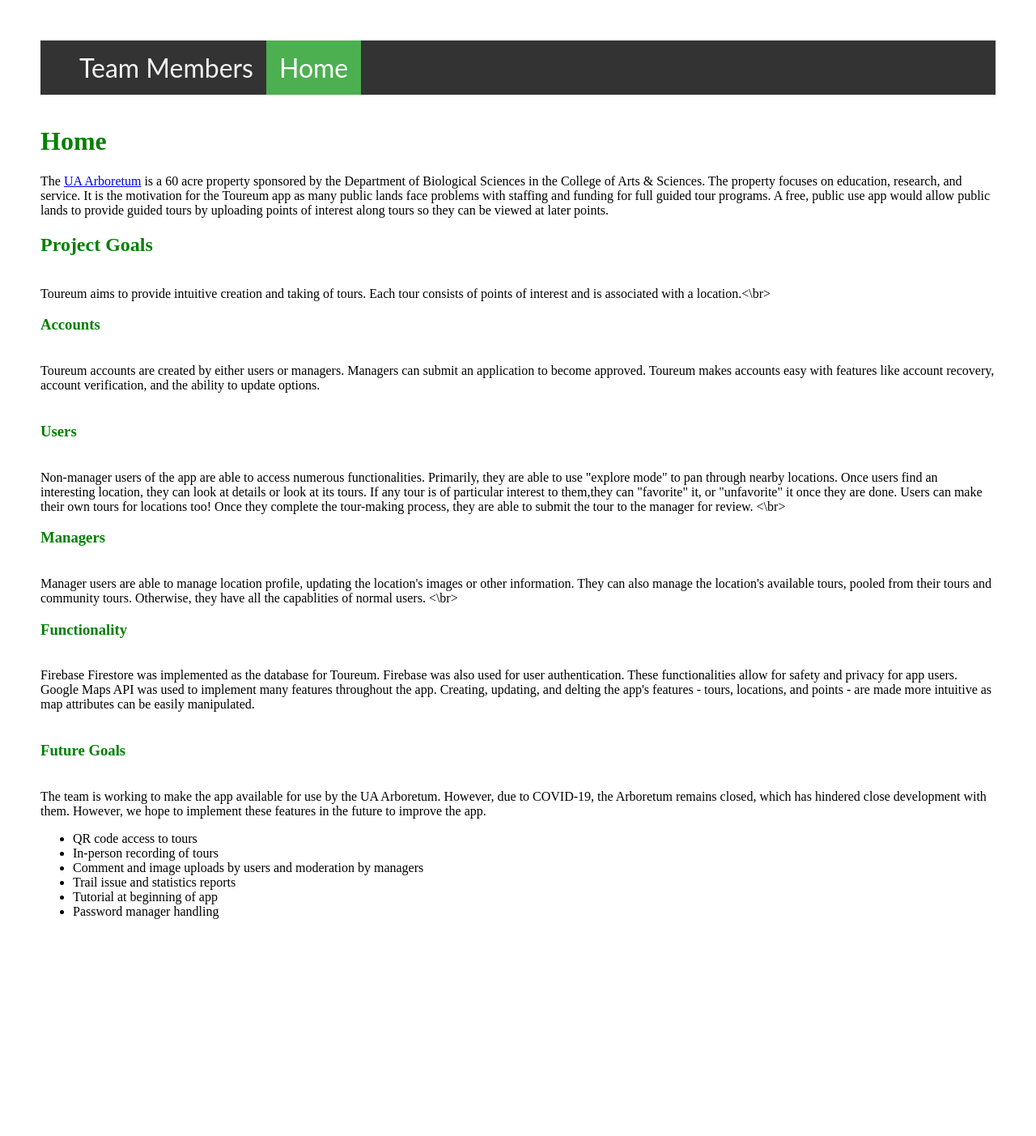
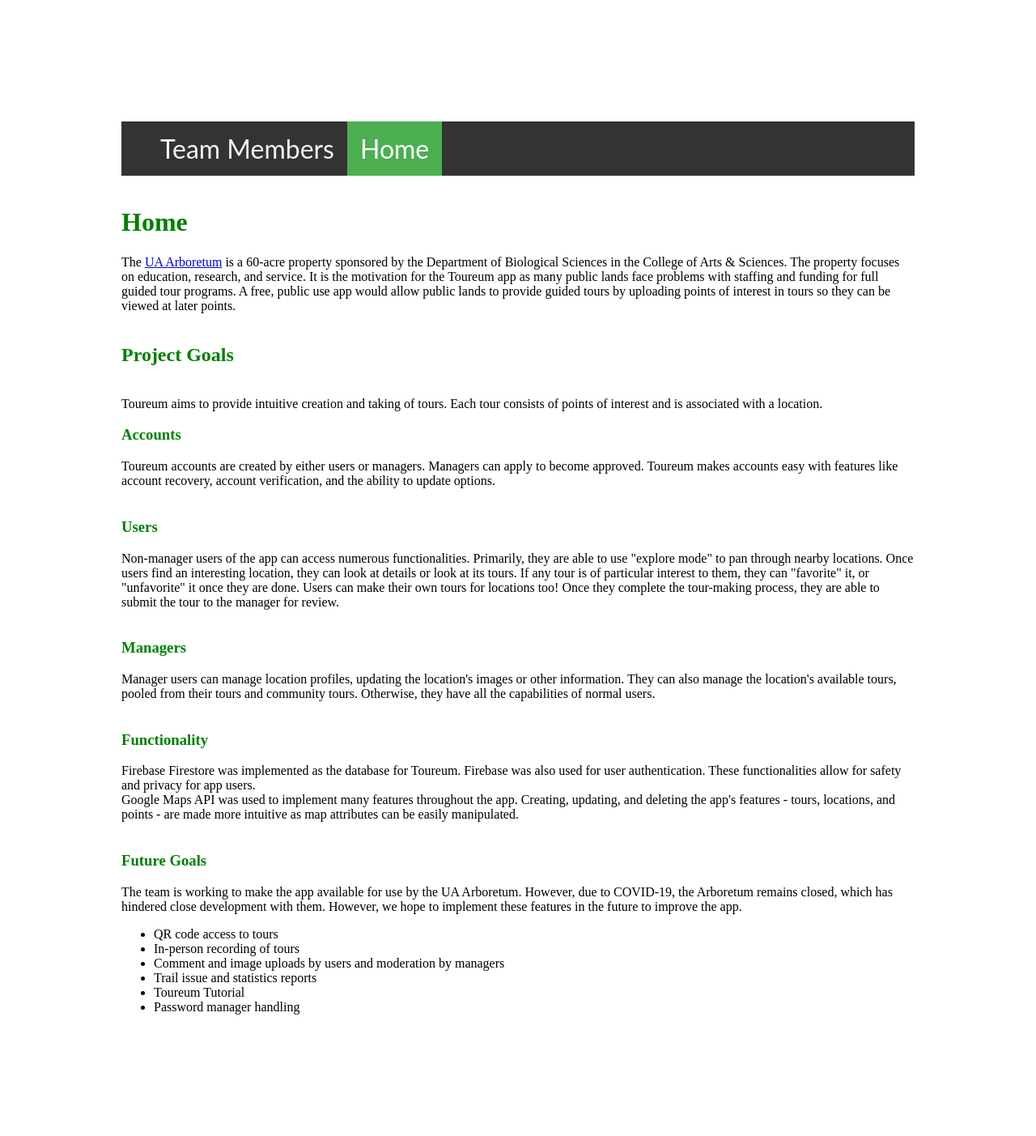
Before and after one commit to lmbrager/CS495Arboretum.github.io, a Jekyll site: the page built from index.html, in a window 1280 px wide. Shown: the whole page at 81% size. Built offline with Jekyll 4.4.1, drawn with Linux system fonts in a browser that asks for light colours; before the commit the page ends 1185 px from its top, so only the background shows below that.

Commit message:
Update index.html

```diff
--- a/index.html
+++ b/index.html
@@ -3,37 +3,37 @@ layout: default
 title: Home
 ---
 <html>
-  <body style="margin:50px">
+  <body style="margin:150px">
     <p>
-  The <a href="https://arboretum.ua.edu/">UA Arboretum</a> is a 60 acre property sponsored by the Department of Biological Sciences
+  The <a href="https://arboretum.ua.edu/">UA Arboretum</a> is a 60-acre property sponsored by the Department of Biological Sciences
   in the College of Arts & Sciences. The property focuses on education, research, and service. It is the motivation for the Toureum app
   as many public lands face problems with staffing and funding for full guided tour programs. A free, public use app would allow public lands
-  to provide guided tours by uploading points of interest along tours so they can be viewed at later points. </br>
+  to provide guided tours by uploading points of interest in tours so they can be viewed at later points. </br>
 
-<h2>Project Goals</h2></br>
+</br><h2>Project Goals</h2></br>
 Toureum aims to provide intuitive creation and taking of tours. Each tour consists of points of interest and is associated with a
-location.<\br>
+location.</brbr>
 
-</br><h3>Accounts</h3></br>
-Toureum accounts are created by either users or managers. Managers can submit an application to become approved. Toureum makes accounts easy
+</br><h3>Accounts</h3>
+Toureum accounts are created by either users or managers. Managers can apply to become approved. Toureum makes accounts easy
 with features like account recovery, account verification, and the ability to update options. </br>
 
-</br><h3>Users</h3></br>
-Non-manager users of the app are able to access numerous functionalities. Primarily, they are able to use "explore mode" to pan through nearby
-locations. Once users find an interesting location, they can look at details or look at its tours. If any tour is of particular interest to them,they can "favorite" it, or "unfavorite" it once they are done. Users can make their own tours for locations too! Once they complete the tour-making process,
-they are able to submit the tour to the manager for review. <\br>
+</br><h3>Users</h3>
+Non-manager users of the app can access numerous functionalities. Primarily, they are able to use "explore mode" to pan through nearby
+locations. Once users find an interesting location, they can look at details or look at its tours. If any tour is of particular interest to them, they can "favorite" it, or "unfavorite" it once they are done. Users can make their own tours for locations too! Once they complete the tour-making process,
+they are able to submit the tour to the manager for review. </br>
 
-</br><h3>Managers</h3></br>
-Manager users are able to manage location profile, updating the location's images or other information. They can also manage the location's available tours, pooled
-from their tours and community tours. Otherwise, they have all the capablities of normal users. <\br>
+</br><h3>Managers</h3>
+Manager users can manage location profiles, updating the location's images or other information. They can also manage the location's available tours, pooled
+from their tours and community tours. Otherwise, they have all the capabilities of normal users. </br>
 
-</br><h3>Functionality</h3></br>
+</br><h3>Functionality</h3>
 Firebase Firestore was implemented as the database for Toureum. Firebase was also used for user authentication. These functionalities allow for
 safety and privacy for app users.</br>
-Google Maps API was used to implement many features throughout the app. Creating, updating, and delting the app's features - tours, locations, and
+Google Maps API was used to implement many features throughout the app. Creating, updating, and deleting the app's features - tours, locations, and
 points - are made more intuitive as map attributes can be easily manipulated.</br>
 
-</br><h3>Future Goals</h3></br>
+</br><h3>Future Goals</h3>
 The team is working to make the app available for use by the UA Arboretum. However, due to COVID-19, the Arboretum remains closed, which has hindered
 close development with them. However, we hope to implement these features in the future to improve the app.</br>
 <ul>
@@ -41,7 +41,7 @@ close development with them. However, we hope to implement these features in the
   <li>In-person recording of tours</li>
   <li>Comment and image uploads by users and moderation by managers</li>
   <li>Trail issue and statistics reports</li>
-  <li>Tutorial at beginning of app</li>
+  <li>Toureum Tutorial</li>
   <li>Password manager handling</li>
 </ul>
 
```
